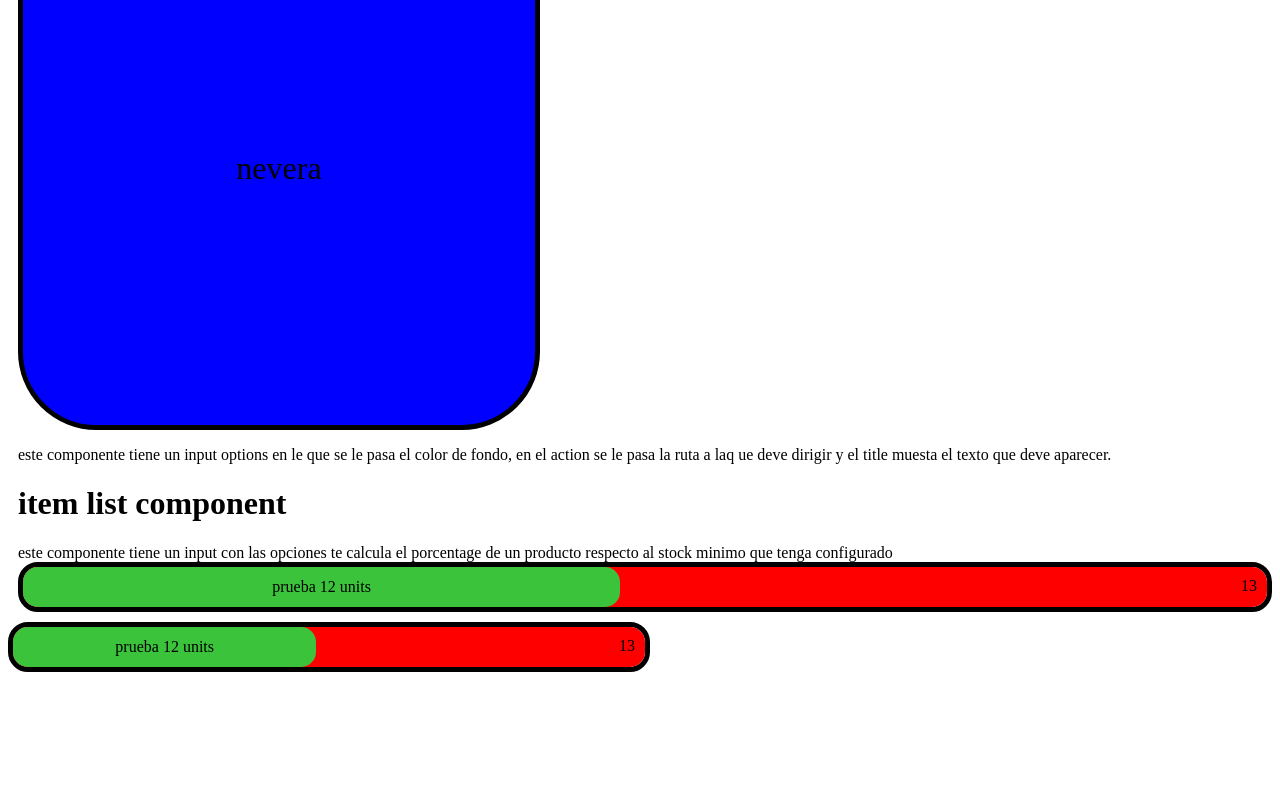
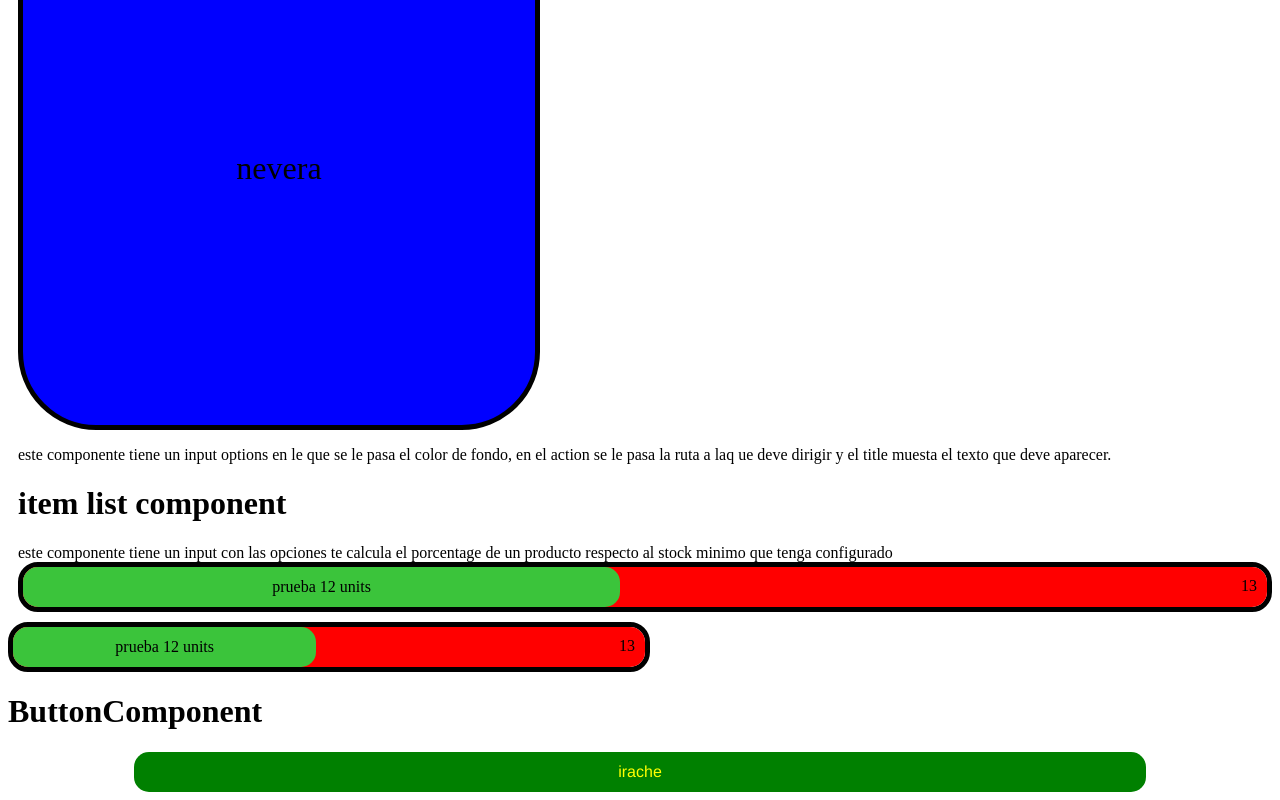
Before and after one commit to pedritusz/listaCompra, an Angular app: page /pruevas in a window 1280 px wide. Shown: the part 325-1125 px from the top of the page. Before the commit the page ends 1005 px from the top, so only its background shows below. Built offline with nearby package versions, Linux system fonts and the light colour scheme.

Commit message:
botton generico acabado

```diff
--- a/src/app/components/button/button.component.html
+++ b/src/app/components/button/button.component.html
@@ -1 +1,7 @@
-<p>button works!</p>
+<div class="button--wrapper">
+
+    <input (click)="actionClick($event)" [ngStyle]="{'width': width , 'background-color': backgroundColor, 'color':textColor }"
+
+        class="button--input" type="button" [value]="text">
+
+</div>
--- a/src/app/components/button/button.component.scss
+++ b/src/app/components/button/button.component.scss
@@ -0,0 +1,18 @@
+.button--wrapper{
+
+    display: flex;
+    align-items: center;
+    justify-content: center;
+
+}
+
+input{
+    //width: 80%;
+    height: 40px;
+    background-color: rgba(255, 187, 0, 0.884);
+    border-radius: 15px;
+    border: 4px black;
+    color: black;
+    font-size: 1rem;
+    font-family: 'Franklin Gothic Medium', 'Arial Narrow', Arial, sans-serif;
+}
--- a/src/app/components/button/button.component.ts
+++ b/src/app/components/button/button.component.ts
@@ -1,4 +1,5 @@
-import { Component, OnInit } from '@angular/core';
+import { Component, OnInit, Input, Output, EventEmitter } from '@angular/core';
+import { ButtonInterface } from 'src/app/interfaces/buttonInterface';
 
 @Component({
   selector: 'app-button',
@@ -6,10 +7,50 @@ import { Component, OnInit } from '@angular/core';
   styleUrls: ['./button.component.scss']
 })
 export class ButtonComponent implements OnInit {
+  backgroundColor: string;
+  width: string;
+  text: string;
+  action:string;
+  textColor:string;
+
+  @Input()buttonOptions : ButtonInterface;
+  @Output() actionEmit = new EventEmitter();
 
   constructor() { }
 
   ngOnInit(): void {
+    console.log(this.buttonOptions)
+
+    this.setWidth();
+    this.text = this.buttonOptions.text;
+    this.action = this.buttonOptions.action
+    this.setBgColor();
+    this.setTextColor();
+
+
+  }
+
+  actionClick($event){
+
+    this.actionEmit.emit(this.action)
+
+  }
+
+  setWidth(){
+    this.width = this.buttonOptions.width ? this.buttonOptions.width + '%' : '80%'
+
+  }
+
+  setBgColor(){
+
+    this.backgroundColor = this.buttonOptions.bgColor ? this.buttonOptions.bgColor : 'yellow'
+
+  }
+
+  setTextColor(){
+
+    this.textColor = this.buttonOptions.textColor ? this.buttonOptions.textColor : 'black'
+
   }
 
 }
--- /dev/null
+++ b/src/app/interfaces/buttonInterface.ts
@@ -0,0 +1,9 @@
+
+export interface ButtonInterface {
+
+    text:string;
+    action:string;
+    bgColor?:string;
+    width?:string
+    textColor?: string;
+}
--- a/src/app/pruebasYdocumentacion/mock-services.service.ts
+++ b/src/app/pruebasYdocumentacion/mock-services.service.ts
@@ -1,6 +1,7 @@
 import { Injectable } from '@angular/core';
 import { ItemListInputInterface } from '../interfaces/itemListinputInterface';
 import { QuantityTypeEnum } from '../enums/quantityTypeEnum';
+import { ButtonInterface } from '../interfaces/buttonInterface';
 
 @Injectable({
   providedIn: 'root'
@@ -20,6 +21,16 @@ export class MockServicesService {
     name: 'prueba',
     cuantityType: QuantityTypeEnum.units,
 
+  };
+
+  buttonMock : ButtonInterface =  {
+
+    action: 'guapa',
+    bgColor: 'green',
+    text: 'irache',
+    width: '80',
+    textColor:'yellow'
+
   }
 
 }
--- a/src/app/pruebasYdocumentacion/pruevas/pruevas.component.html
+++ b/src/app/pruebasYdocumentacion/pruevas/pruevas.component.html
@@ -18,3 +18,8 @@ que tenga configurado
 <app-item-list [ItemListOptions]='itemListMock.itemList'></app-item-list>
 
 </div>
+
+<h1>ButtonComponent</h1>
+
+
+<app-button (actionEmit)="butonCmp($event)" [buttonOptions]="itemListMock.buttonMock" ></app-button>
--- a/src/app/pruebasYdocumentacion/pruevas/pruevas.component.ts
+++ b/src/app/pruebasYdocumentacion/pruevas/pruevas.component.ts
@@ -20,9 +20,10 @@ export class PruevasComponent implements OnInit {
 
   }
 
+  butonCmp($event){
+    console.log($event)
+  }
   constructor( public itemListMock: MockServicesService  ) {
-
-
 
   }
 
```
